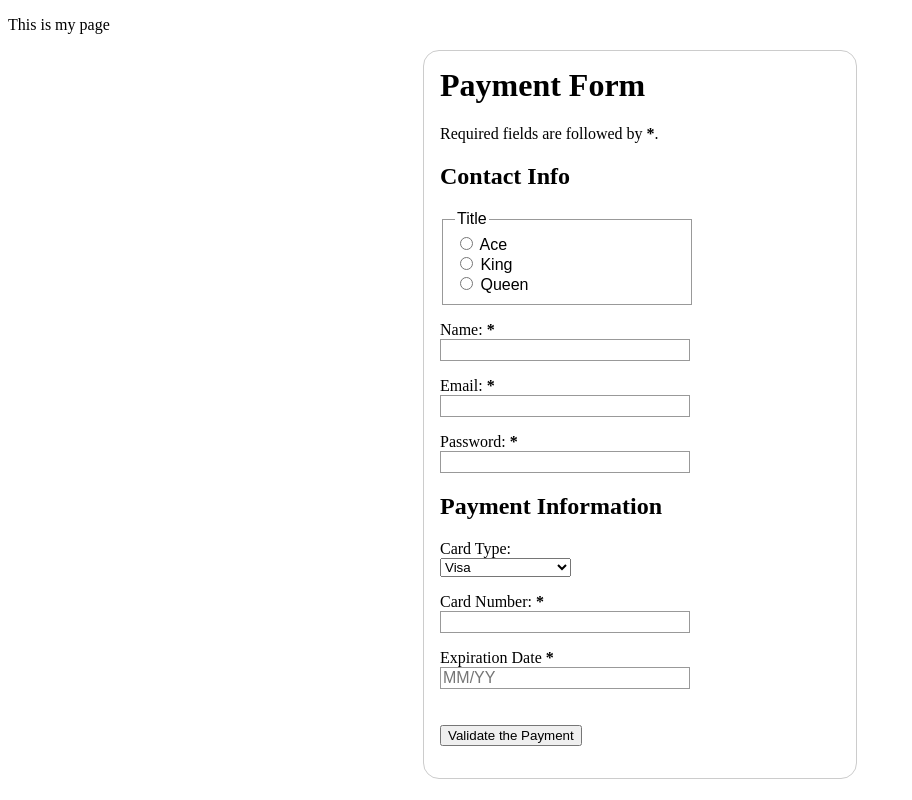
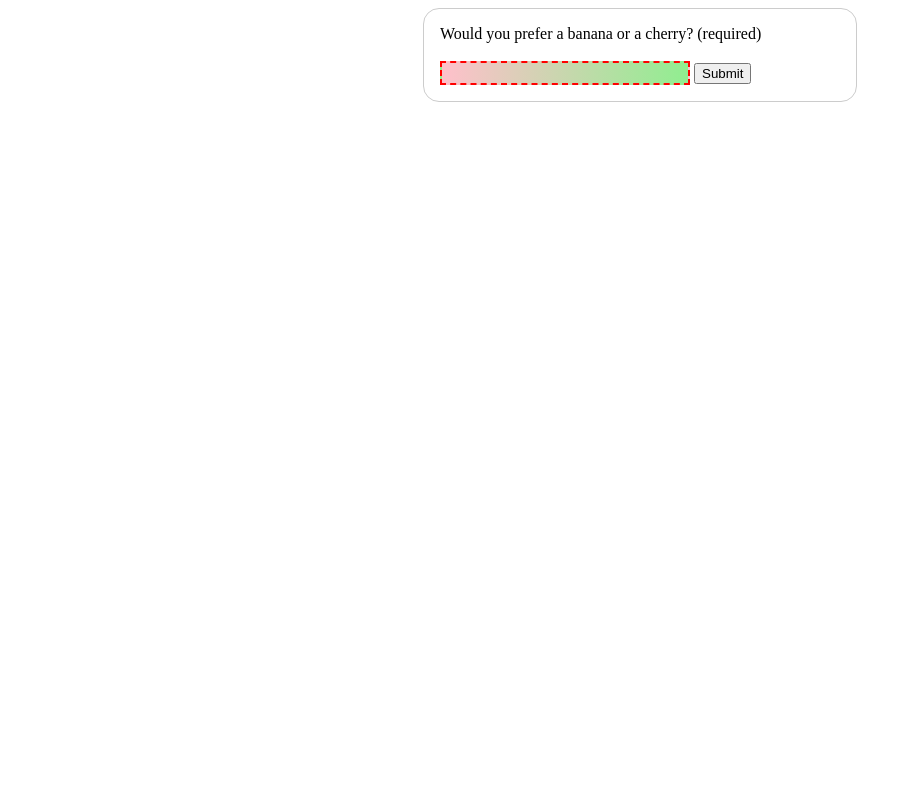
Before and after one commit to VascoMacedo/Table-Examples, a plain HTML site: page index.html in a window 1280 px wide. Shown: the whole page, without its empty margins (0-912 px from the left). Drawn offline with Linux system fonts and the light colour scheme.

Commit message:
Form Validation Example

```diff
--- a/index.html
+++ b/index.html
@@ -1,102 +1,32 @@
 <!DOCTYPE html>
 <html lang="en-US">
   <head>
-    <meta charset="utf-8">
-    <meta name="viewport" content="width=device-width">
-    <title>My test page</title>
+    <meta charset="utf-8"/>
+    <title>Favorite fruit start</title>
     <link rel="stylesheet" href="index.css">
+    <style>
+      input:invalid {
+        border: 2px dashed red;
+      }
+
+      input:invalid:required {
+        background-image: linear-gradient(to right, pink, lightgreen);
+      }
+
+      input:valid {
+        border: 2px solid black;
+      }
+
+    </style>
   </head>
+
+
   <body>
-    <p>This is my page</p>
-    <form action="">
-      <h1>Payment Form</h1>
-      <p>
-        Required fields are followed by
-        <strong><span aria-label="Required">*</span></strong>.
-      </p>
+      <form>
+        <label for="choose">Would you prefer a banana or a cherry? (required)</label>
+        <input id="choose" name="i_like" required pattern="[Bb]anana | [Cc]herry">
+        <button>Submit</button>
+      </form>
+  </body>
 
-      <section>
-        <h2>Contact Info</h2>
-        <fieldset>
-            <legend>Title</legend>
-            <ul>
-              <li>
-                <label for="title_1">
-                  <input type="radio" id="title_1" name="title" value="A">
-                  Ace
-                </label>
-              </li>
-              <li>
-                <label for="title_2">
-                  <input type="radio" id="title_2" name="title" value="K">
-                  King
-                </label>
-              </li>
-              <li>
-                <label for="title_3">
-                  <input type="radio" id="title_3" name="title" value="Q">
-                  Queen
-                </label>
-              </li>
-            </ul>
-        </fieldset>
-        <p>
-          <label for="name">
-            <span>Name:</span>
-            <strong><span aria-label="required">*</span></strong>
-          </label>
-          <input type="text" id="name" name="username" required>
-        </p>
-        <p>
-          <label for="mail">
-            <span>Email:</span>
-            <strong><span aria-label="required">*</span></strong>
-          </label>
-          <input type="email" id="mail" name="user-mail" required>
-        </p>
-        <p>
-          <label for="pwd">
-            <span>Password:</span>
-            <strong><span aria-label="required">*</span></strong>
-          </label>
-          <input type="password" id="pwd" name="password" required>
-        </p>
-      </section>
-
-      <section>
-        <h2>Payment Information</h2>
-        <p>
-          <label for="card">
-            <span>Card Type:</span>
-          </label>
-          <select id="card" name="user-card">
-            <option value="visa">Visa</option>
-            <option value="MC">MasterCard</option>
-            <option value="AmEx">American Express</option>
-          </select>
-        </p>
-        <p>
-          <label for="number">
-            <span>Card Number:</span>
-            <strong><span aria-label="required">*</span></strong>
-          </label>
-          <input type="tel" id="number" name="card-number" required>
-        </p>
-        <p>
-          <label for="expiration">
-            <span>Expiration Date</span>
-            <strong><span aria-label="required">*</span></strong>
-          </label>
-          <input type="text" id="expiration" name="expiration" required
-            placeholder="MM/YY" pattern="^(0[1-9]|1[0-2])\/([0-9]{2})$">
-        </p>
-      </section>
-
-      <section>
-        <p>
-          <button type="submit">Validate the Payment</button>
-        </p>
-      </section>
-    </form>
-  </body>
 </html>
```
